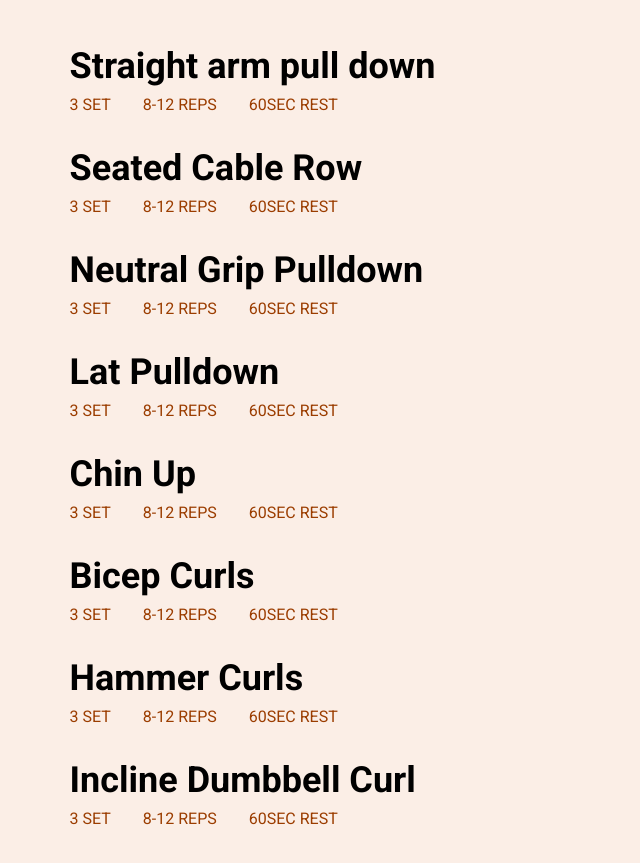
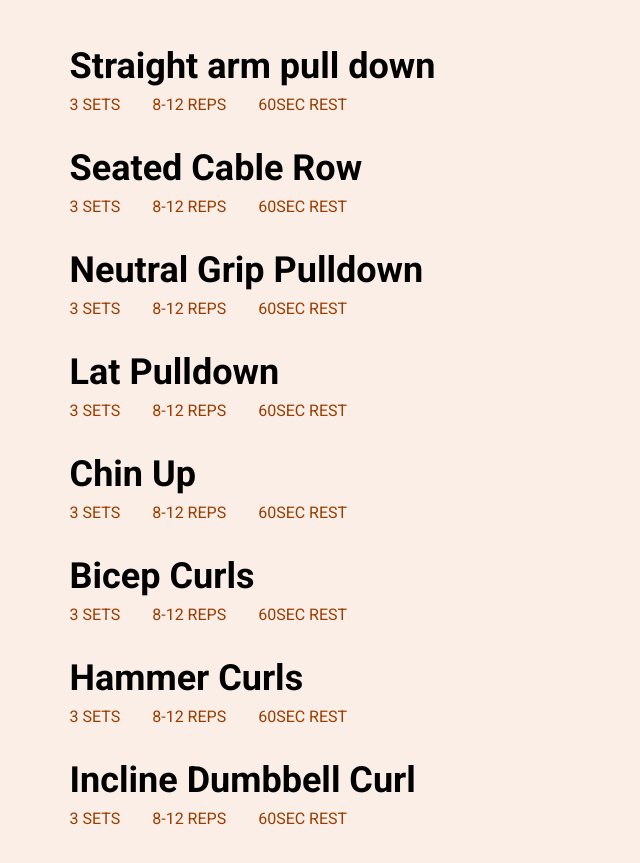
Before and after one commit to JavierBayonOlivencia/HFP, a plain HTML site: page pull.html in a window 1280 px wide. Shown: the part 309-1172 px from the top of the page, without its empty margins (52-692 px from the left). Drawn offline with Linux system fonts and the light colour scheme.

Commit message:
Update pull.html

```diff
--- a/pull.html
+++ b/pull.html
@@ -39,7 +39,7 @@
                                         <h3>Straight arm pull down</h3>
                                     </div>
                                     <div class="card-info">
-                                        <span>3 set</span>
+                                        <span>3 sets</span>
                                         <span>8-12 reps</span>
                                         <span>60sec rest</span>
                                     </div>
@@ -54,7 +54,7 @@
                                         <h3>Seated Cable Row</h3>
                                     </div>
                                     <div class="card-info">
-                                        <span>3 set</span>
+                                        <span>3 sets</span>
                                         <span>8-12 reps</span>
                                         <span>60sec rest</span>
                                     </div>
@@ -69,7 +69,7 @@
                                         <h3>Neutral Grip Pulldown</h3>
                                     </div>
                                     <div class="card-info">
-                                        <span>3 set</span>
+                                        <span>3 sets</span>
                                         <span>8-12 reps</span>
                                         <span>60sec rest</span>
                                     </div>
@@ -84,7 +84,7 @@
                                         <h3>Lat Pulldown</h3>
                                     </div>
                                     <div class="card-info">
-                                        <span>3 set</span>
+                                        <span>3 sets</span>
                                         <span>8-12 reps</span>
                                         <span>60sec rest</span>
                                     </div>
@@ -99,7 +99,7 @@
                                         <h3>Chin Up</h3>
                                     </div>
                                     <div class="card-info">
-                                        <span>3 set</span>
+                                        <span>3 sets</span>
                                         <span>8-12 reps</span>
                                         <span>60sec rest</span>
                                     </div>
@@ -114,7 +114,7 @@
                                         <h3>Bicep Curls</h3>
                                     </div>
                                     <div class="card-info">
-                                        <span>3 set</span>
+                                        <span>3 sets</span>
                                         <span>8-12 reps</span>
                                         <span>60sec rest</span>
                                     </div>
@@ -129,7 +129,7 @@
                                         <h3>Hammer Curls</h3>
                                     </div>
                                     <div class="card-info">
-                                        <span>3 set</span>
+                                        <span>3 sets</span>
                                         <span>8-12 reps</span>
                                         <span>60sec rest</span>
                                     </div>
@@ -144,7 +144,7 @@
                                         <h3>Incline Dumbbell Curl</h3>
                                     </div>
                                     <div class="card-info">
-                                        <span>3 set</span>
+                                        <span>3 sets</span>
                                         <span>8-12 reps</span>
                                         <span>60sec rest</span>
                                     </div>
```
